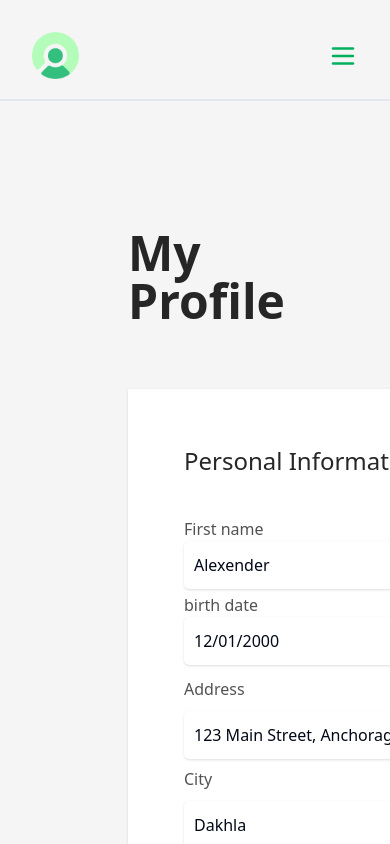
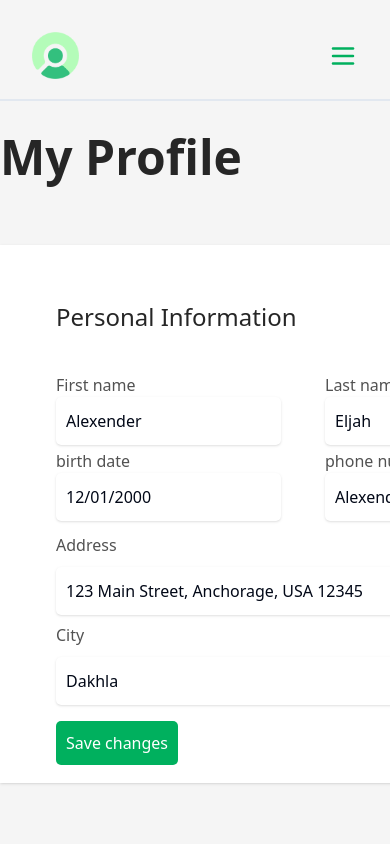
Before and after one commit to OthmanSALAHI/frontend-dothatask, a React (Vite) app: page /profile-setting in a window 390 px wide. Shown: the top 844 px of the page. Built offline with nearby package versions, Linux system fonts and the light colour scheme.

Commit message:
Update margin in SettingProfile component

```diff
--- a/src/components/pages/SettingProfile.jsx
+++ b/src/components/pages/SettingProfile.jsx
@@ -4,7 +4,7 @@ import Personaldescription from '../settingProfile/Personaldescription'
 
 function SettingProfile() {
   return (
-    <div className='m-32'>
+    <div className='lg:m-32 m-0'>
         <div className='flex flex-col gap-16'>
             <div className="text-neutral-800 text-5xl font-bold ">My Profile</div>
             <div className='flex gap-10 mx-auto'>
```
